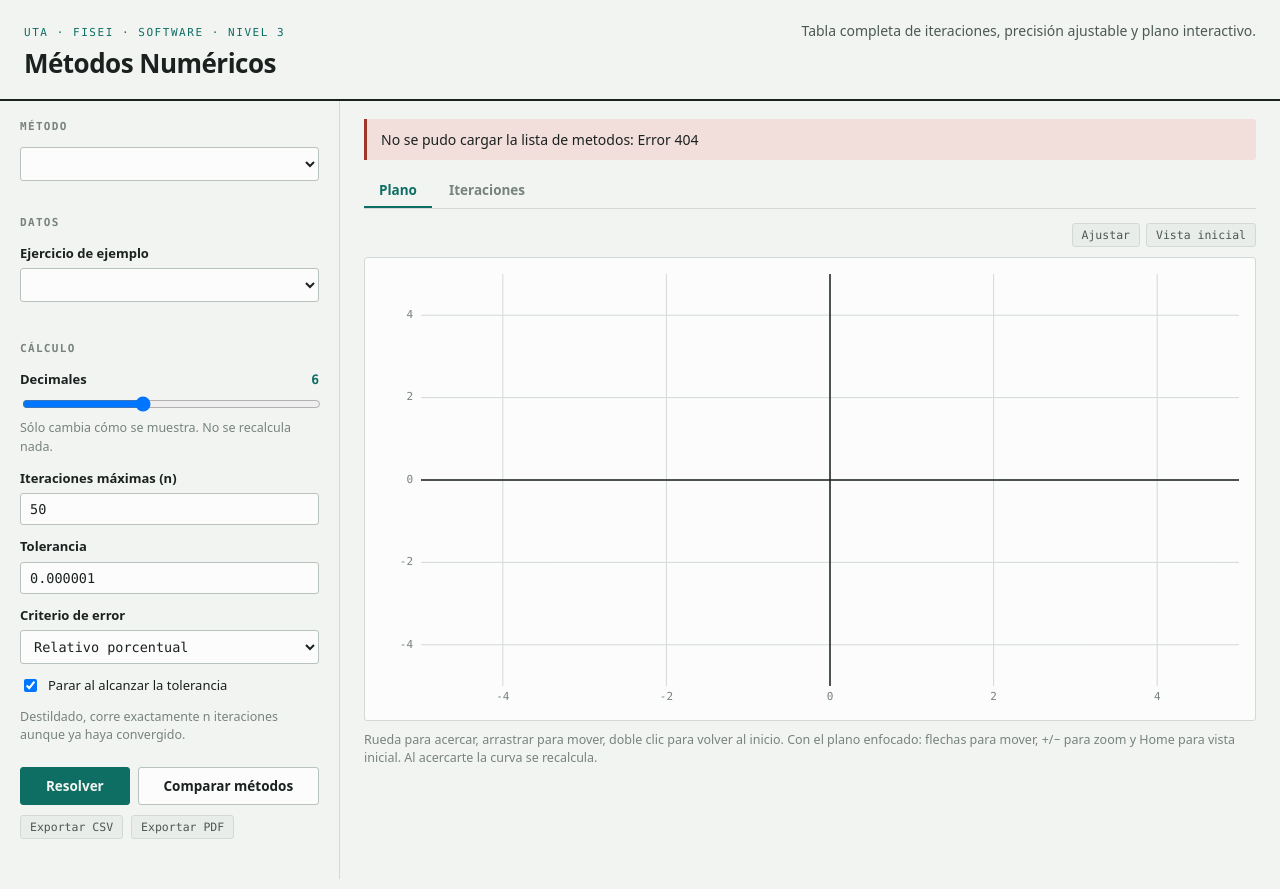
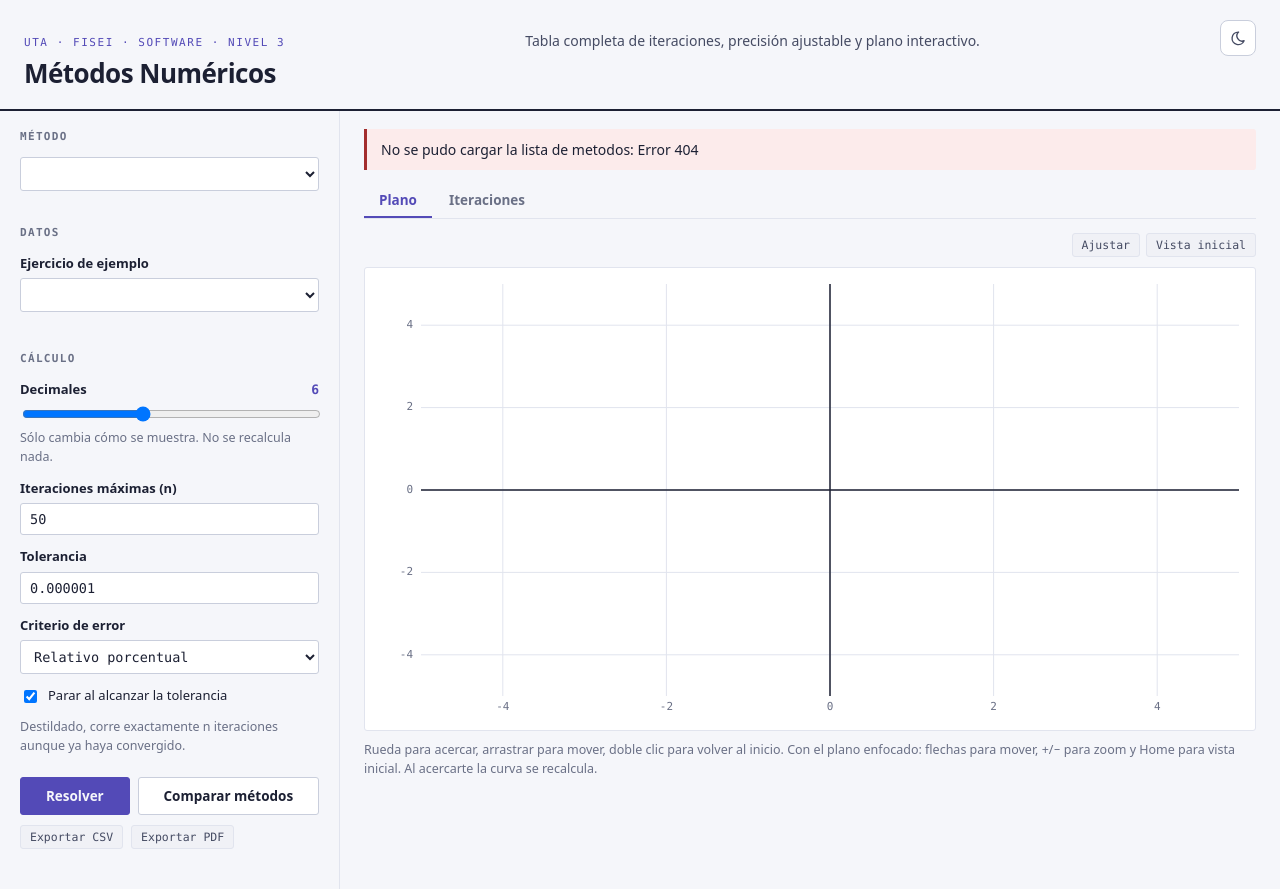
Before and after one commit to Osyanne/metodos-numericos-uta, a website with bundled scripts: page web/index.html in a window 1280 px wide. Built offline with nearby package versions, Linux system fonts and the light colour scheme; no server answers.

Commit message:
Tema claro y oscuro, y colores del plano desde el CSS

```diff
--- a/web/app.js
+++ b/web/app.js
@@ -7,6 +7,7 @@ import { dibujarResumen, dibujarTabla } from "./tabla.js";
 import { montarComparador } from "./comparador.js";
 import { presetsPara } from "./presets.js";
 import { montarVistaIntegral } from "./vista-integral.js";
+import { ICONOS } from "./iconos.js";
 
 const $ = (sel) => document.querySelector(sel);
 
@@ -267,7 +268,7 @@ function pintarResultado() {
     const item = document.createElement("span");
     item.className = "leyenda-item";
     item.innerHTML =
-      `<i style="background:${capa.color}"></i>${capa.nombre}`;
+      `<i style="background:var(${capa.color})"></i>${capa.nombre}`;
     $("#leyenda").append(item);
   }
 }
@@ -293,6 +294,48 @@ async function iniciar() {
 
   montarComparador({ api, estado, plano, configuracion, formulario });
 }
+
+// ------------------------------------------------------------ tema e iconos
+
+function pintarIconos(raiz = document) {
+  for (const el of raiz.querySelectorAll("[data-icono]")) {
+    el.innerHTML = ICONOS[el.dataset.icono] ?? "";
+  }
+}
+
+const sistemaOscuro = window.matchMedia("(prefers-color-scheme: dark)");
+
+function temaEfectivo() {
+  return document.documentElement.dataset.tema
+    ?? (sistemaOscuro.matches ? "oscuro" : "claro");
+}
+
+// El boton ofrece el tema contrario al que se ve.
+function rotularTema() {
+  const destino = temaEfectivo() === "oscuro" ? "claro" : "oscuro";
+  const boton = $("#tema");
+  boton.setAttribute("aria-label", `Cambiar a tema ${destino}`);
+  boton.querySelector("[data-icono]").dataset.icono = destino === "oscuro" ? "moon" : "sun";
+  pintarIconos(boton);
+}
+
+function alternarTema() {
+  const nuevo = temaEfectivo() === "oscuro" ? "claro" : "oscuro";
+  document.documentElement.dataset.tema = nuevo;
+  try {
+    localStorage.setItem("tema", nuevo);
+  } catch { /* almacenamiento bloqueado: el tema vale solo para esta visita */ }
+  rotularTema();
+  plano.repintar();
+}
+
+$("#tema").addEventListener("click", alternarTema);
+sistemaOscuro.addEventListener("change", () => {
+  rotularTema();
+  plano.repintar();
+});
+pintarIconos();
+rotularTema();
 
 // Cambiar la precision solo re-formatea: no se vuelve a pedir nada.
 $("#decimales").addEventListener("input", () => {
--- a/web/comparador.js
+++ b/web/comparador.js
@@ -129,7 +129,7 @@ function superponerConvergencia(plano, corridas) {
     for (const capa of plano.capas) {
       const item = document.createElement("span");
       item.className = "leyenda-item";
-      item.innerHTML = `<i style="background:${capa.color}"></i>${capa.nombre}`;
+      item.innerHTML = `<i style="background:var(${capa.color})"></i>${capa.nombre}`;
       leyenda.append(item);
     }
   }
--- /dev/null
+++ b/web/iconos.js
@@ -0,0 +1,47 @@
+// Iconos de la interfaz, en SVG dentro del codigo: la pagina tiene que andar
+// sin internet, asi que no se cargan de ningun CDN.
+//
+// Trazos tomados de Tabler Icons (https://tabler.io/icons), licencia MIT,
+// Copyright (c) 2020-2024 Pawel Kuna.
+
+const svg = (trazos) =>
+  '<svg xmlns="http://www.w3.org/2000/svg" viewBox="0 0 24 24" fill="none" ' +
+  'stroke="currentColor" stroke-width="2" stroke-linecap="round" ' +
+  `stroke-linejoin="round" aria-hidden="true" focusable="false">${trazos}</svg>`;
+
+export const ICONOS = {
+  funcion: svg(
+    '<path d="M3 19a2 2 0 0 0 2 2c2 0 2 -4 3 -9s1 -9 3 -9a2 2 0 0 1 2 2"/>' +
+    '<path d="M5 12h6"/><path d="M15 12l6 6"/><path d="M15 18l6 -6"/>',
+  ),
+  target: svg(
+    '<path d="M11 12a1 1 0 1 0 2 0a1 1 0 1 0 -2 0"/>' +
+    '<path d="M7 12a5 5 0 1 0 10 0a5 5 0 1 0 -10 0"/>' +
+    '<path d="M3 12a9 9 0 1 0 18 0a9 9 0 1 0 -18 0"/>',
+  ),
+  "chart-dots": svg(
+    '<path d="M3 3v18h18"/><path d="M7 9a2 2 0 1 0 4 0a2 2 0 1 0 -4 0"/>' +
+    '<path d="M17 7a2 2 0 1 0 4 0a2 2 0 1 0 -4 0"/>' +
+    '<path d="M12 15a2 2 0 1 0 4 0a2 2 0 1 0 -4 0"/>' +
+    '<path d="M10.16 10.62l2.34 2.88"/><path d="M15.088 13.328l2.837 -4.586"/>',
+  ),
+  "chart-area-line": svg(
+    '<path d="M4 19l4 -6l4 2l4 -5l4 4l0 5l-16 0"/><path d="M4 12l3 -4l4 2l5 -6l4 4"/>',
+  ),
+  "wave-sine": svg(
+    '<path d="M21 12h-2c-.894 0 -1.662 -.857 -1.761 -2c-.296 -3.45 -.749 -6 -2.749 -6' +
+    's-2.5 3.582 -2.5 8s-.5 8 -2.5 8s-2.452 -2.547 -2.749 -6c-.1 -1.147 -.867 -2 ' +
+    '-1.763 -2h-2"/>',
+  ),
+  moon: svg(
+    '<path d="M12 3c.132 0 .263 0 .393 0a7.5 7.5 0 0 0 7.92 12.446a9 9 0 1 1 -8.313 -12.454z"/>',
+  ),
+  sun: svg(
+    '<path d="M8 12a4 4 0 1 0 8 0a4 4 0 1 0 -8 0"/>' +
+    '<path d="M3 12h1m8 -9v1m8 8h1m-9 8v1m-6.4 -15.4l.7 .7m12.1 -.7l-.7 .7m0 11.4l.7 .7m-12.1 -.7l-.7 .7"/>',
+  ),
+  "player-play": svg('<path d="M7 4v16l13 -8z"/>'),
+  "circle-check": svg(
+    '<path d="M3 12a9 9 0 1 0 18 0a9 9 0 1 0 -18 0"/><path d="M9 12l2 2l4 -4"/>',
+  ),
+};
--- a/web/index.html
+++ b/web/index.html
@@ -5,6 +5,14 @@
   <meta name="viewport" content="width=device-width, initial-scale=1">
   <title>Métodos Numéricos — UTA FISEI</title>
   <link rel="stylesheet" href="styles.css">
+  <script>
+    // El tema elegido se aplica antes de pintar, para que la pagina no nazca
+    // clara y salte a oscura. Sin eleccion guardada, manda el sistema.
+    try {
+      const tema = localStorage.getItem("tema");
+      if (tema === "claro" || tema === "oscuro") document.documentElement.dataset.tema = tema;
+    } catch { /* almacenamiento bloqueado: se sigue al sistema */ }
+  </script>
 </head>
 <body>
 
@@ -14,6 +22,9 @@
     <h1>Métodos Numéricos</h1>
   </div>
   <p class="subtitulo">Tabla completa de iteraciones, precisión ajustable y plano interactivo.</p>
+  <button id="tema" class="boton-icono" type="button" aria-label="Cambiar a tema oscuro">
+    <span data-icono="moon"></span>
+  </button>
 </header>
 
 <main class="disposicion">
--- a/web/plano.js
+++ b/web/plano.js
@@ -7,7 +7,7 @@
 // reescalan, porque no hay mas resolucion que obtener sin volver a resolver.
 
 const COLORES = [
-  "#0e6e63", "#b4531a", "#3b4e9e", "#7a3b7e", "#4a7c1f", "#9b372b",
+  "--serie-1", "--serie-2", "--serie-3", "--serie-4", "--serie-5", "--serie-6",
 ];
 
 const MARGEN = { izq: 56, der: 16, arriba: 16, abajo: 34 };
@@ -365,6 +365,12 @@ export class Plano {
     this._pintar();
   }
 
+  // Vuelve a dibujar con los colores vigentes: al cambiar el tema cambian
+  // las variables de CSS, no las capas.
+  repintar() {
+    this._pintar();
+  }
+
   _color(nombre) {
     return getComputedStyle(document.documentElement)
       .getPropertyValue(nombre).trim() || "#888";
@@ -484,7 +490,7 @@ export class Plano {
     ctx.rect(a.izq, a.arriba, a.der - a.izq, a.abajo - a.arriba);
     ctx.clip();
 
-    ctx.strokeStyle = capa.color;
+    ctx.strokeStyle = this._color(capa.color);
     ctx.lineWidth = 2;
     ctx.lineJoin = "round";
     ctx.beginPath();
@@ -557,7 +563,7 @@ export class Plano {
     ctx.beginPath();
     ctx.rect(a.izq, a.arriba, a.der - a.izq, a.abajo - a.arriba);
     ctx.clip();
-    ctx.fillStyle = capa.color;
+    ctx.fillStyle = this._color(capa.color);
     // Durante la animacion los puntos (raiz, dato, evaluado) aparecen en la
     // segunda mitad, con un pequeno "pop" que agranda el radio de 0 al final.
     // Antes del 50 % no se ven: primero se traza la curva.
@@ -590,7 +596,7 @@ export class Plano {
     ctx.beginPath();
     ctx.rect(a.izq, a.arriba, a.der - a.izq, a.abajo - a.arriba);
     ctx.clip();
-    ctx.strokeStyle = capa.color;
+    ctx.strokeStyle = this._color(capa.color);
     ctx.lineWidth = 1;
 
     const total = capa.rectangulos.length;
@@ -611,7 +617,7 @@ export class Plano {
       const w = Math.abs(px1 - px0);
       const y = Math.min(py0, py1);
       const h = Math.abs(py1 - py0);
-      ctx.fillStyle = capa.color;
+      ctx.fillStyle = this._color(capa.color);
       ctx.globalAlpha = r.y >= 0 ? 0.16 : 0.10;
       ctx.fillRect(x, y, w, h);
       ctx.globalAlpha = 1;
@@ -631,7 +637,7 @@ export class Plano {
     ctx.beginPath();
     ctx.rect(a.izq, a.arriba, a.der - a.izq, a.abajo - a.arriba);
     ctx.clip();
-    ctx.strokeStyle = capa.color;
+    ctx.strokeStyle = this._color(capa.color);
     ctx.lineWidth = 1;
 
     const total = capa.trapecios.length;
@@ -691,8 +697,8 @@ export class Plano {
     ctx.beginPath();
     ctx.rect(a.izq, a.arriba, a.der - a.izq, a.abajo - a.arriba);
     ctx.clip();
-    ctx.strokeStyle = capa.color;
-    ctx.fillStyle = capa.color;
+    ctx.strokeStyle = this._color(capa.color);
+    ctx.fillStyle = this._color(capa.color);
     ctx.lineWidth = 1;
 
     const total = capa.parabolas.length;
@@ -772,8 +778,8 @@ export class Plano {
       const p = capa.puntos[i];
       if (!Number.isFinite(p.x) || !Number.isFinite(p.y)) continue;
       const [px, py] = this._aPantalla(p.x, p.y);
-      ctx.strokeStyle = capa.color;
-      ctx.fillStyle = capa.color;
+      ctx.strokeStyle = this._color(capa.color);
+      ctx.fillStyle = this._color(capa.color);
       ctx.lineWidth = 1;
       ctx.beginPath();
       ctx.arc(px, py, 3, 0, Math.PI * 2);
@@ -809,18 +815,18 @@ export function capasDesdePlot(plot) {
   const s = plot.series ?? {};
 
   if (plot.kind === "funcion_raiz") {
-    const capas = [{ tipo: "curva", nombre: "f(x)", xs: s.curve.x, ys: s.curve.y }];
+    const capas = [{ tipo: "curva", nombre: "f(x)", color: "--curva", xs: s.curve.x, ys: s.curve.y }];
     if (s.iterates?.length) {
       capas.push({
         tipo: "marcas",
         nombre: "iteraciones",
-        color: "#b4531a",
+        color: "--iteraciones",
         puntos: s.iterates.map((it) => ({ x: it.x, y: it.y, etiqueta: it.n })),
       });
     }
     if (s.root) {
       capas.push({
-        tipo: "puntos", nombre: "raiz", color: "#9b372b",
+        tipo: "puntos", nombre: "raiz", color: "--raiz",
         radio: 5, puntos: [{ x: s.root.x, y: s.root.y }],
       });
     }
@@ -828,14 +834,14 @@ export function capasDesdePlot(plot) {
   }
 
   if (plot.kind === "interpolacion") {
-    const capas = [{ tipo: "curva", nombre: "polinomio", xs: s.curve.x, ys: s.curve.y }];
+    const capas = [{ tipo: "curva", nombre: "polinomio", color: "--curva", xs: s.curve.x, ys: s.curve.y }];
     capas.push({
-      tipo: "puntos", nombre: "datos", color: "#3b4e9e",
+      tipo: "puntos", nombre: "datos", color: "--datos",
       puntos: (s.points ?? []).map(([x, y]) => ({ x, y })),
     });
     if (s.evaluated) {
       capas.push({
-        tipo: "puntos", nombre: "evaluado", color: "#9b372b",
+        tipo: "puntos", nombre: "evaluado", color: "--raiz",
         radio: 5, puntos: [s.evaluated],
       });
     }
@@ -867,7 +873,7 @@ export function capasDesdePlot(plot) {
       capas.push({
         tipo: "rectangulos",
         nombre: "rectangulos",
-        color: "#0e6e63",
+        color: "--area",
         rectangulos: s.rectangles ?? [],
       });
     }
@@ -875,7 +881,7 @@ export function capasDesdePlot(plot) {
       capas.push({
         tipo: "trapecios",
         nombre: "trapecios",
-        color: "#0e6e63",
+        color: "--area",
         trapecios: s.trapezoids ?? [],
       });
     }
@@ -883,13 +889,14 @@ export function capasDesdePlot(plot) {
       capas.push({
         tipo: "parabolas",
         nombre: "parabolas",
-        color: "#0e6e63",
+        color: "--area",
         parabolas: s.parabolas,
       });
     }
     capas.push({
       tipo: "curva",
       nombre: "f(x)",
+      color: "--curva",
       xs: s.curve?.x ?? [],
       ys: s.curve?.y ?? [],
     });
@@ -902,7 +909,7 @@ export function capasDesdePlot(plot) {
       capas.push({
         tipo: "marcas",
         nombre: "puntos medios",
-        color: "#b4531a",
+        color: "--iteraciones",
         puntos: marcas,
       });
     }
@@ -918,7 +925,7 @@ export function capasDesdePlot(plot) {
       capas.push({
         tipo: "marcas",
         nombre: "puntos de particion",
-        color: "#b4531a",
+        color: "--iteraciones",
         puntos: puntosParticion,
       });
     }
@@ -933,7 +940,7 @@ export function capasDesdePlot(plot) {
       capas.push({
         tipo: "marcas",
         nombre: "puntos de Simpson",
-        color: "#b4531a",
+        color: "--iteraciones",
         puntos,
       });
     }
--- a/web/styles.css
+++ b/web/styles.css
@@ -1,42 +1,100 @@
 /* Interfaz del aplicativo. Sin librerias ni fuentes externas: todo tiene que
    andar sin internet, que es requisito para demostrarlo en el laboratorio. */
 
+/* El tema oscuro llega por dos caminos: el boton (html[data-tema="oscuro"]) o
+   el sistema, cuando la persona nunca eligio. Los dos bloques oscuros tienen
+   que ser iguales; plano.js lee estos mismos nombres al dibujar. */
+
 :root {
-  --paper:     #f2f4f2;
-  --surface:   #fbfcfb;
-  --surface-2: #e9edea;
-  --ink:       #1a211f;
-  --ink-soft:  #4c5854;
-  --ink-faint: #77837e;
-  --rule:      #d3dad5;
-  --rule-firm: #b9c3bd;
-  --accent:    #0e6e63;
-  --accent-bg: #deebe7;
-  --warn:      #8f570f;
-  --warn-bg:   #f1e5d2;
-  --mal:       #9b372b;
-  --mal-bg:    #f2dfdb;
+  --paper:     #f5f6fa;
+  --surface:   #ffffff;
+  --surface-2: #f0f1f6;
+  --ink:       #1c2033;
+  --ink-soft:  #454b63;
+  --ink-faint: #6a7086;
+  --rule:      #e1e4ee;
+  --rule-firm: #c9cedc;
+  --accent:    #534ab7;
+  --accent-bg: #eeedfe;
+  --warn:      #854f0b;
+  --warn-bg:   #faeeda;
+  --mal:       #a32d2d;
+  --mal-bg:    #fcebeb;
+
+  /* Plano: la curva tiene color fijo; el resto son capas y series. */
+  --curva:       #185fa5;
+  --iteraciones: #d85a30;
+  --raiz:        #3b6d11;
+  --datos:       #993556;
+  --area:        #1d9e75;
+  --serie-1: #185fa5;
+  --serie-2: #d85a30;
+  --serie-3: #0f6e56;
+  --serie-4: #534ab7;
+  --serie-5: #854f0b;
+  --serie-6: #993556;
 
   --mono: ui-monospace, "Cascadia Mono", Consolas, "Courier New", monospace;
   --sans: system-ui, "Segoe UI", Roboto, Helvetica, Arial, sans-serif;
 }
 
+:root[data-tema="oscuro"] {
+  --paper:     #111318;
+  --surface:   #1a1d24;
+  --surface-2: #232731;
+  --ink:       #e6e8ef;
+  --ink-soft:  #b4b9c8;
+  --ink-faint: #8a90a6;
+  --rule:      #2c313c;
+  --rule-firm: #3a4050;
+  --accent:    #afa9ec;
+  --accent-bg: #26215c;
+  --warn:      #ef9f27;
+  --warn-bg:   #412402;
+  --mal:       #f09595;
+  --mal-bg:    #501313;
+  --curva:       #85b7eb;
+  --iteraciones: #f0997b;
+  --raiz:        #97c459;
+  --datos:       #ed93b1;
+  --area:        #5dcaa5;
+  --serie-1: #85b7eb;
+  --serie-2: #f0997b;
+  --serie-3: #5dcaa5;
+  --serie-4: #afa9ec;
+  --serie-5: #ef9f27;
+  --serie-6: #ed93b1;
+  color-scheme: dark;
+}
+
 @media (prefers-color-scheme: dark) {
-  :root {
-    --paper:     #111614;
-    --surface:   #191f1d;
-    --surface-2: #222927;
-    --ink:       #e5eae7;
-    --ink-soft:  #a3aea9;
-    --ink-faint: #7d8985;
-    --rule:      #2b3431;
-    --rule-firm: #3c4744;
-    --accent:    #55c2b0;
-    --accent-bg: #15302c;
-    --warn:      #d9a15e;
-    --warn-bg:   #32261a;
-    --mal:       #e0806f;
-    --mal-bg:    #341f1b;
+  :root:not([data-tema="claro"]) {
+    --paper:     #111318;
+    --surface:   #1a1d24;
+    --surface-2: #232731;
+    --ink:       #e6e8ef;
+    --ink-soft:  #b4b9c8;
+    --ink-faint: #8a90a6;
+    --rule:      #2c313c;
+    --rule-firm: #3a4050;
+    --accent:    #afa9ec;
+    --accent-bg: #26215c;
+    --warn:      #ef9f27;
+    --warn-bg:   #412402;
+    --mal:       #f09595;
+    --mal-bg:    #501313;
+    --curva:       #85b7eb;
+    --iteraciones: #f0997b;
+    --raiz:        #97c459;
+    --datos:       #ed93b1;
+    --area:        #5dcaa5;
+    --serie-1: #85b7eb;
+    --serie-2: #f0997b;
+    --serie-3: #5dcaa5;
+    --serie-4: #afa9ec;
+    --serie-5: #ef9f27;
+    --serie-6: #ed93b1;
+    color-scheme: dark;
   }
 }
 
@@ -538,3 +596,24 @@ output { font-family: var(--mono); color: var(--accent); }
 .col-error { color: var(--warn); }
 
 .vacio { margin: 0; padding: 12px 0; color: var(--ink-faint); font-size: 13.5px; }
+
+/* ---------------------------------------------------------- iconos */
+
+[data-icono] { display: inline-flex; }
+[data-icono] svg { width: 1.25em; height: 1.25em; }
+
+.boton-icono {
+  display: inline-flex;
+  align-items: center;
+  justify-content: center;
+  width: 36px;
+  height: 36px;
+  padding: 0;
+  border: 1px solid var(--rule-firm);
+  border-radius: 8px;
+  background: var(--surface);
+  color: var(--ink-soft);
+  cursor: pointer;
+}
+.boton-icono:hover { color: var(--ink); border-color: var(--ink-faint); }
+.boton-icono:focus-visible { outline: 2px solid var(--accent); outline-offset: 2px; }
```
Also changed, not shown: tests/e2e/interfaz.spec.js (added, +65 -0 lines).
